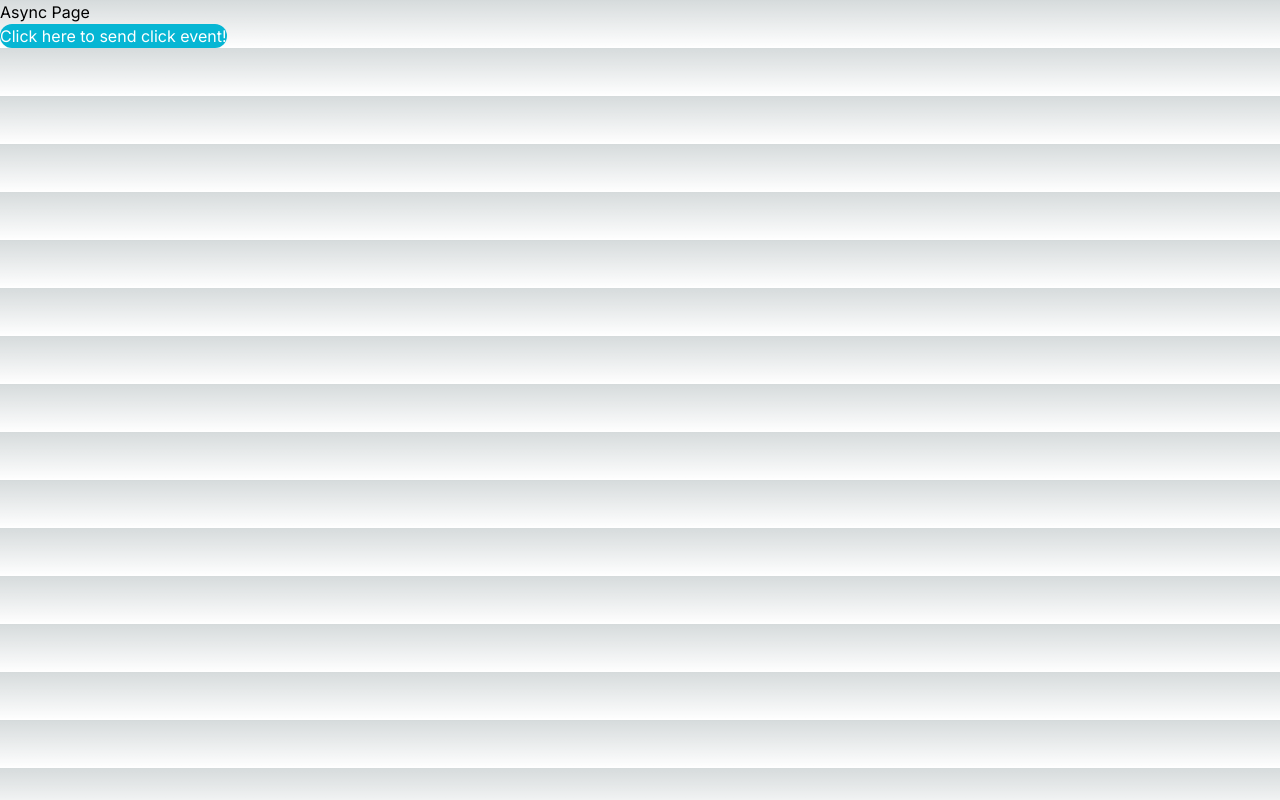
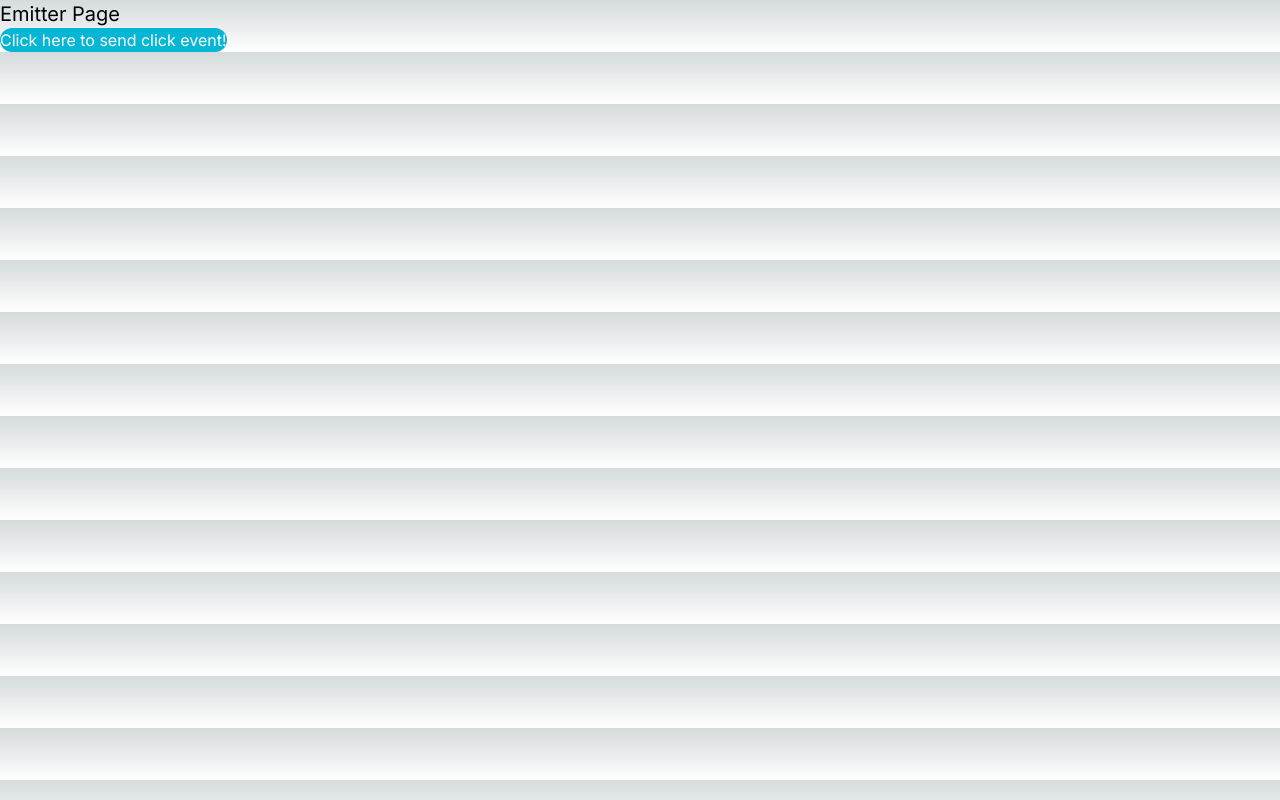
Before and after one commit to arvinsim/frontend-analytics-library-explore, a Next.js app: page /emitter in a window 1280 px wide. Built offline with nearby package versions, Linux system fonts and the light colour scheme.

Commit message:
Create new component

```diff
--- a/src/app/async/page.tsx
+++ b/src/app/async/page.tsx
@@ -2,21 +2,21 @@
 
 import React from 'react'
 import { useRouter } from 'next/router';
+import { ClickButton } from '@/components/ClickButton';
 
 function Page() {
+    const [loading, setLoading] = React.useState(false);
+
     const onClick = async (e: React.MouseEvent<HTMLButtonElement, MouseEvent>) => {
-        const url = "http://localhost:3000/api/analytics"
+        const url = "http://localhost:3001/api/analytics"
         const response = await fetch(url, { method: 'POST'})
-        console.log(e)
         console.log(response)
     }
 
     return (
         <div>
-        <h1>Async Page</h1>
-        <div>
-            <button onClick={onClick} className='rounded-full bg-cyan-500 text-white'>Click here to send click event!</button>
-        </div>
+        <h1 className='text-xl'>Async Page</h1>
+        <ClickButton loading={loading} onClick={onClick} />
         </div>
     )
 }
--- a/src/app/emitter/page.tsx
+++ b/src/app/emitter/page.tsx
@@ -1,18 +1,38 @@
 'use client';
 
 import React from 'react'
+import { EventEmitter } from 'events';
+import { ClickButton } from '@/components/ClickButton';
+
+class TestAnalytics extends EventEmitter {
+    constructor() {
+        super();
+    }
+}
+
+const analytics = new TestAnalytics();
 
 function Page() {
+    const [loading, setLoading] = React.useState(false);
 
-    const onClick = async (e: React.MouseEvent<HTMLButtonElement, MouseEvent>) => {
+    React.useEffect(() => {
+        analytics.on('onClick', async () => {
+            const url = "http://localhost:3001/api/analytics"
+            const response = await fetch(url, { method: 'POST'})
+            console.log(response)
+        })
+    })
+
+    const onClick = (e: React.MouseEvent<HTMLButtonElement, MouseEvent>) => {
+        setLoading(true)
+        analytics.emit('onClick');
+        setLoading(false)
     }
 
     return (
         <div>
-        <h1>Async Page</h1>
-        <div>
-            <button onClick={onClick} className='rounded-full bg-cyan-500 text-white'>Click here to send click event!</button>
-        </div>
+        <h1 className='text-xl'>Emitter Page</h1>
+            <ClickButton loading={loading} onClick={onClick} />
         </div>
     )
 }
--- /dev/null
+++ b/src/components/ClickButton.tsx
@@ -0,0 +1,16 @@
+import React from 'react'
+
+type ClickButtonProps = {
+    loading?: boolean
+    onClick: (e: React.MouseEvent<HTMLButtonElement, MouseEvent>) => void
+}
+
+function ClickButton(props: ClickButtonProps) {
+    return <div>
+        <button onClick={props.onClick} className='rounded-full bg-cyan-500 text-white'>
+            {props.loading ? 'Loading...' : 'Click here to send click event!'}
+        </button>
+    </div>
+}
+
+export { ClickButton }
```
